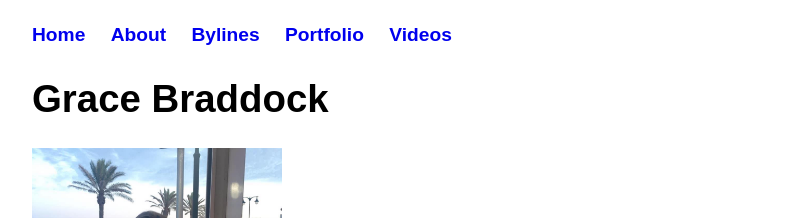
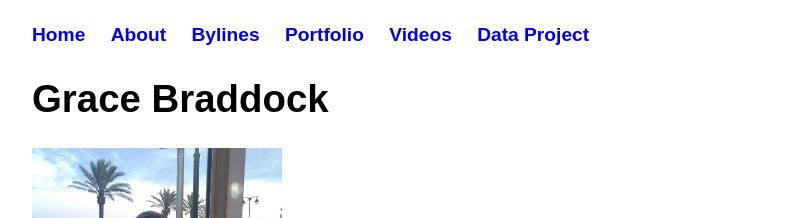
Before and after one commit to gracebraddock/gracebraddock.github.io, a Jekyll site: the page built from index.html, in a window 1280 px wide and 900 px high. Shown: the top 218 px of the window, without its empty margins (224-1012 px from the left). Built offline with Jekyll 4.4.1, drawn with Linux system fonts in a browser that asks for light colours.

Commit message:
Update default.html

```diff
--- a/_layouts/default.html
+++ b/_layouts/default.html
@@ -18,6 +18,7 @@
 				<li><a href="/published-work">Bylines</a></li>
 				<li><a href="/posts">Portfolio </a></li>
 				<li><a href="/social-video">Videos</a></li>
+				<li><a href="/data-project">Data Project</a></li>
 
 	    		</ul>
 			</nav>
```
